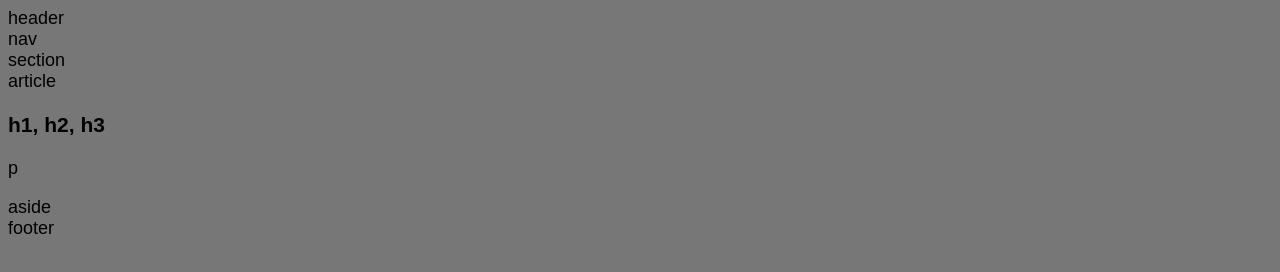
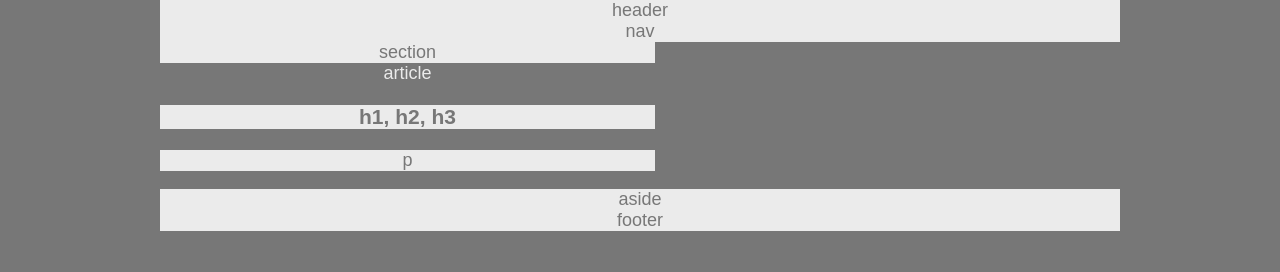
Before and after one commit to gljacobs/HW-Wireframe, a plain HTML site: page index.html in a window 1280 px wide. Drawn offline with Linux system fonts and the light colour scheme.

Commit message:
add appropriate color styling to all tags

```diff
--- a/assets/style.css
+++ b/assets/style.css
@@ -1,7 +1,27 @@
 body {
     font-family: 'Arial', 'Helvetica Neue', Helvetica, sans-serif;
-    /* color: #777; */
+    color: #777;
     background: #777;
     width: 960px;
     font-size: 18px;
+    margin: 0 auto;
+    text-align: center;
 }
+
+header, nav, section, aside, footer {
+    background: #ebebeb
+}
+
+article {
+    color: #ebebeb;
+    background: #777;
+}
+
+h1, p {
+    color: #777;
+    background: #ebebeb;
+}
+
+section {
+    width: 495px;
+}
```
